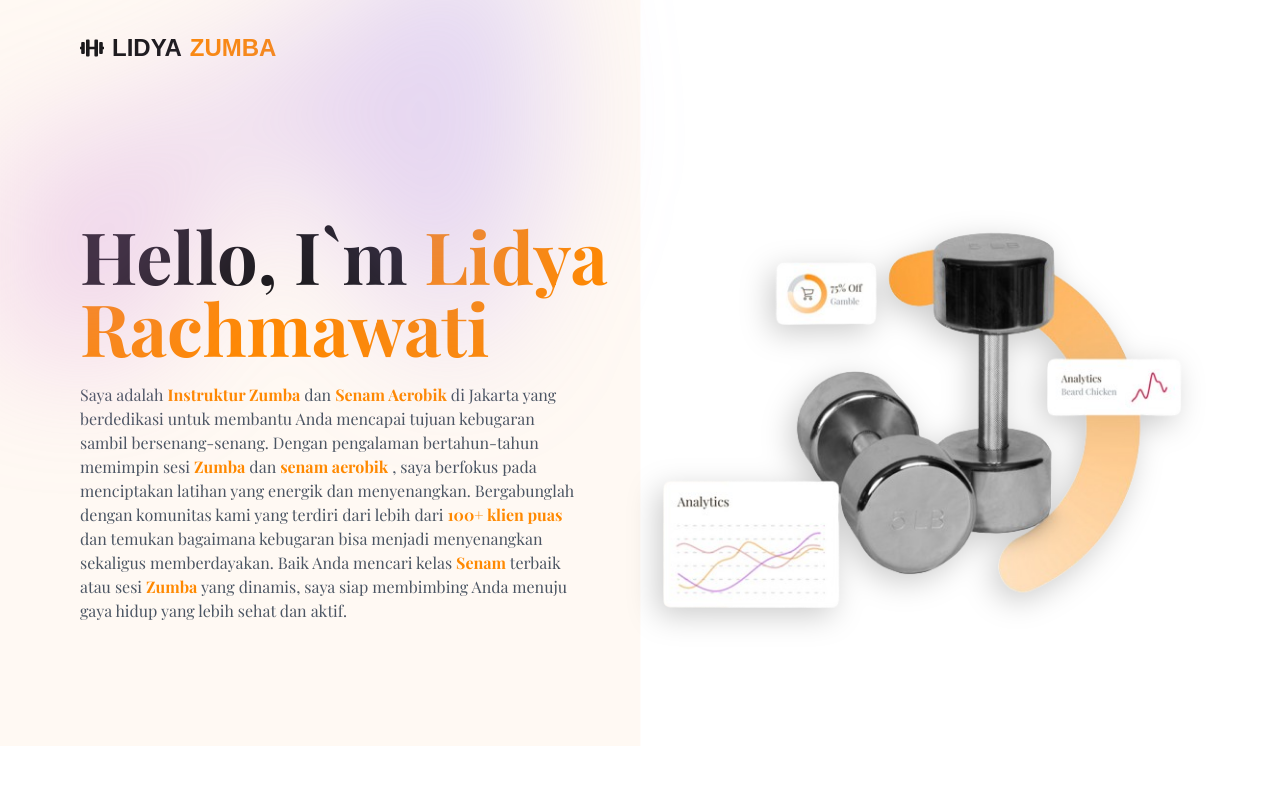
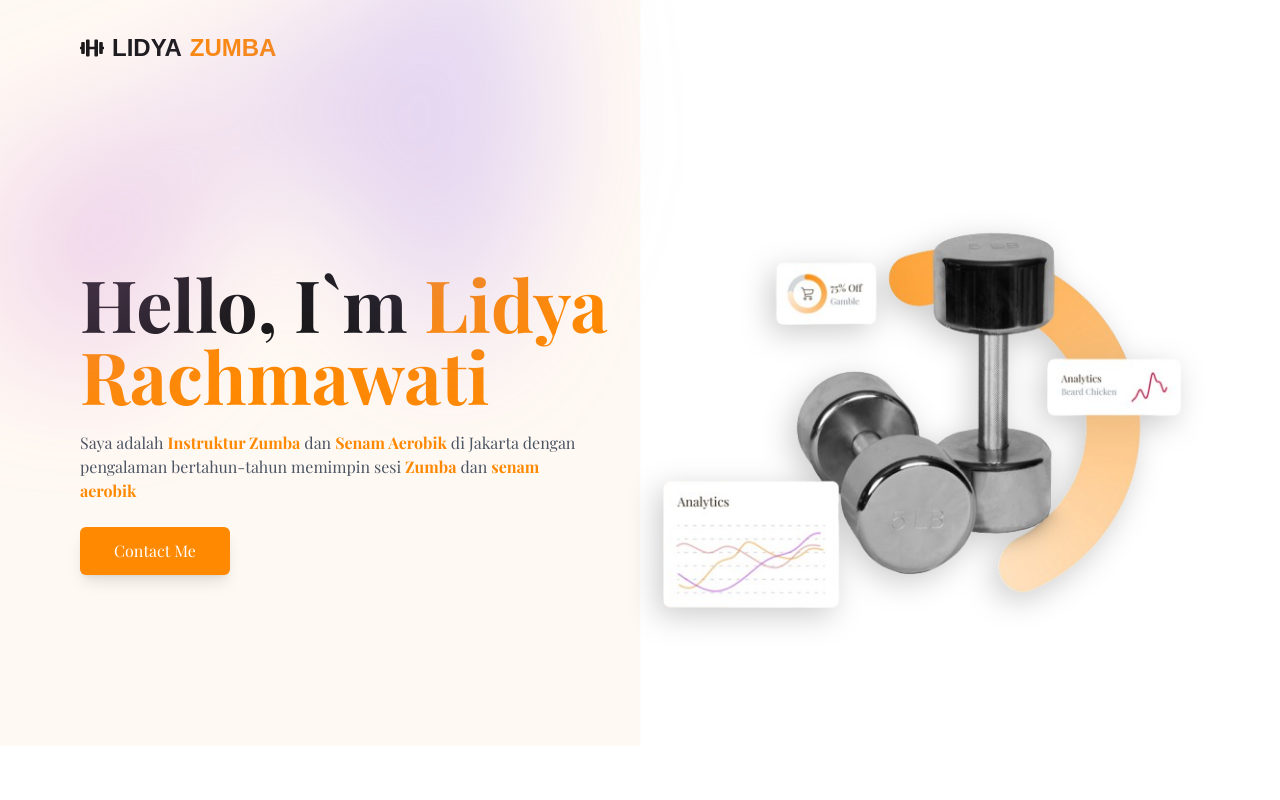
Before and after one commit to MRidhoPS/gymnastic, a Next.js app: page / in a window 1280 px wide. Shown: the top 800 px of the page. Built offline with nearby package versions, Linux system fonts and the light colour scheme; a web font is replaced by a local one.

Commit message:
improve button contact

```diff
--- a/app/components/Contact/Contact.js
+++ b/app/components/Contact/Contact.js
@@ -47,7 +47,7 @@ export default function Contact() {
     };
 
     return (
-        <div className="isolate bg-white px-6 py-24 sm:py-32 lg:px-8">
+        <div id="contact" className="isolate bg-white px-6 py-24 sm:py-32 lg:px-8">
             <div
                 aria-hidden="true"
                 className="absolute inset-x-0 top-[-10rem] -z-10 transform-gpu overflow-hidden blur-3xl sm:top-[-20rem]"
--- a/app/components/hero/Hero.js
+++ b/app/components/hero/Hero.js
@@ -5,15 +5,26 @@ import HeroImage from '../../assets/dumbell.png'
 import Image from 'next/image'
 import { motion } from 'framer-motion'
 import { SlideLeft, SlideRight, SlideUp } from '@/app/utility/animations'
+import { animateScroll as scroll, scroller } from 'react-scroll';
 
 
 const Hero = () => {
+
+    const handleScrollToContact = () => {
+        scroller.scrollTo('contact', {
+            duration: 1000,
+            delay: 0,
+            smooth: 'easeInOut',
+        });
+    };
+
+
     return (
         <>
             <section>
                 <div className='container grid grid-cols-1 md:grid-cols-2 min-h-[650px] relative'>
                     {/* brand info */}
-                    <div className='text-center md:text-left flex flex-col justify-center py-14 md:py-0 font-playfair'>
+                    <div className='text-center md:text-left flex flex-col justify-center items-center md:items-start py-14 md:py-0 font-playfair'>
                         <motion.h1
                             variants={SlideRight(0.6)}
                             initial='hidden'
@@ -25,12 +36,21 @@ const Hero = () => {
                             variants={SlideRight(1.2)}
                             initial="hidden"
                             animate="visible"
-                            className="text-gray-600 xl:max-w-[500px]"
+                            className="text-gray-600 xl:max-w-[500px] mb-6"
                         >
-                            Saya adalah <span className="text-primary font-bold font-playfair">Instruktur Zumba</span> dan <span className="text-primary font-bold font-playfair">Senam Aerobik</span> di Jakarta yang berdedikasi untuk membantu Anda mencapai tujuan kebugaran sambil bersenang-senang. Dengan pengalaman bertahun-tahun memimpin sesi <span className="text-primary font-bold font-playfair">Zumba</span> dan <span className="text-primary font-bold font-playfair">senam aerobik</span> , saya berfokus pada menciptakan latihan yang energik dan menyenangkan. Bergabunglah dengan komunitas kami yang terdiri dari lebih dari <span className="text-primary font-bold font-playfair">100+ klien puas</span> dan temukan bagaimana kebugaran bisa menjadi menyenangkan sekaligus memberdayakan. Baik Anda mencari kelas <span className="text-primary font-bold font-playfair">Senam</span> terbaik atau sesi <span className="text-primary font-bold font-playfair">Zumba</span> yang dinamis, saya siap membimbing Anda menuju gaya hidup yang lebih sehat dan aktif.
+                            Saya adalah <span className="text-primary font-bold font-playfair">Instruktur Zumba</span> dan <span className="text-primary font-bold font-playfair">Senam Aerobik</span> di Jakarta dengan pengalaman bertahun-tahun memimpin sesi <span className="text-primary font-bold font-playfair">Zumba</span> dan <span className="text-primary font-bold font-playfair">senam aerobik</span>
                         </motion.p>
+                        <motion.button
+                            onClick={handleScrollToContact}
+                            variants={SlideRight(1.5)}
+                            initial="hidden"
+                            animate="visible"
+                            className="px-6 py-3 text-sm md:text-base bg-primary text-white rounded-md shadow-lg hover:bg-primary-dark focus:outline-none transition-all w-[150px] hover:bg-yellow-400"
+                        >
+                            Contact Me
+                        </motion.button>
+                    </div>
 
-                    </div>
 
                     {/* hero image */}
                     <div className='flex justify-center items-center'>
--- a/app/page.js
+++ b/app/page.js
@@ -25,7 +25,7 @@ const bgStyle = {
 
 const BannerData = {
   image: Img1,
-  title: "Why you need to join Zumba?",
+  title: "Why you need to join Zumba Class?",
   subtitle:
     "Instruktur Zumba Aerobik Jakarta - Lidya Zumba menghadirkan kelas Zumba yang energik dan menyenangkan untuk meningkatkan kesehatan Anda secara menyeluruh. Dengan gerakan tarian yang penuh energi dan musik yang seru, Zumba membantu membakar kalori, meningkatkan daya tahan tubuh, serta memperkuat otot—semuanya terasa seperti pesta dansa. Sebagai pilihan utama untuk Senam Aerobik Jakarta, Lidya Zumba Jakarta menawarkan pengalaman olahraga yang efektif untuk mengurangi stres dan meningkatkan suasana hati. Cocok untuk semua tingkatan kebugaran, Zumba bersama Lidya membantu meningkatkan fleksibilitas, koordinasi, dan stamina Anda. Bergabunglah sekarang dan temukan jadwal senam terbaik di Jakarta untuk hidup sehat dan aktif!",
   link: "#",
@@ -33,7 +33,7 @@ const BannerData = {
 
 const Banner2Data = {
   image: Img2,
-  title: "Why you need to join Aerobik?",
+  title: "Why you need to join Aerobik Class?",
   subtitle:
     "Instruktur Zumba Aerobik Jakarta - Lidya Zumba menawarkan kelas senam Aerobik yang efektif untuk meningkatkan kesehatan dan kebugaran Anda. Dengan gerakan ritmis dan repetitif, Aerobik membantu memperkuat jantung, paru-paru, serta otot Anda, sekaligus meningkatkan daya tahan kardiovaskular dan sirkulasi oksigen dalam tubuh. Sebagai pilihan utama untuk Senam Aerobik Jakarta, sesi bersama Lidya Zumba Jakarta membantu membakar kalori, mendukung penurunan berat badan, serta mengurangi risiko penyakit kronis seperti penyakit jantung, diabetes, dan tekanan darah tinggi. Selain manfaat fisik, Aerobik juga mendukung kesejahteraan mental dengan mengurangi stres, meningkatkan suasana hati, dan menambah energi. Bergabunglah dalam kelas Senam Jakarta untuk hidup sehat, aktif, dan bugar bersama Lidya Aerobik Jakarta!",
   link: "#",
--- a/package.json
+++ b/package.json
@@ -18,6 +18,7 @@
     "react": "^19.0.0",
     "react-dom": "^19.0.0",
     "react-icons": "^5.4.0",
+    "react-scroll": "^1.9.0",
     "react-slick": "^0.30.2",
     "slick-carousel": "^1.8.1"
   },
```
Also changed, not shown: 1 other file (tests, documents, lock files or other folders).
